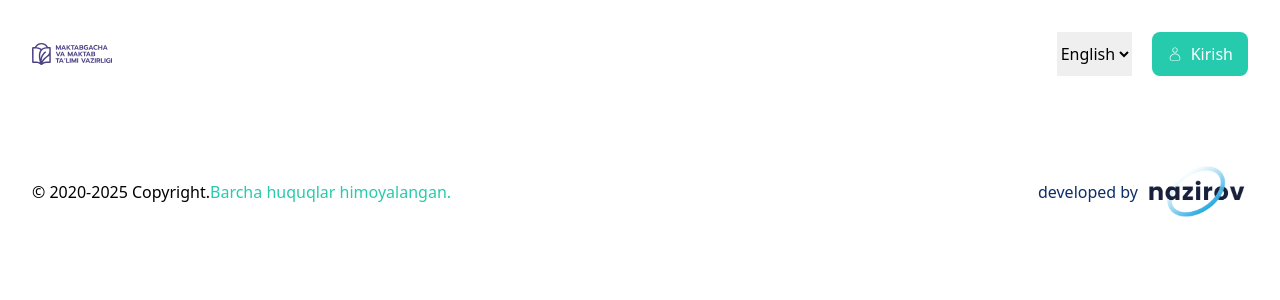
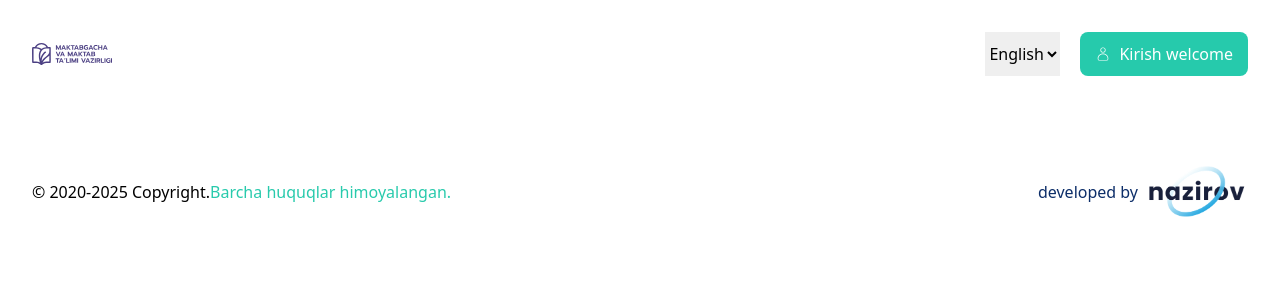
Before and after one commit to Jamshid0807/avloniy, a React (Vite) app: page / in a window 1280 px wide. Shown: the top 300 px of the page. Built offline with nearby package versions, Linux system fonts and the light colour scheme.

Commit message:
header button o'zgartirildi

```diff
--- a/src/components/Header.jsx
+++ b/src/components/Header.jsx
@@ -20,7 +20,7 @@ const Header = () => {
             <span>
               <CiUser />
             </span>
-            Kirish
+            Kirish welcome
           </button>
         </div>
       </div>
```
